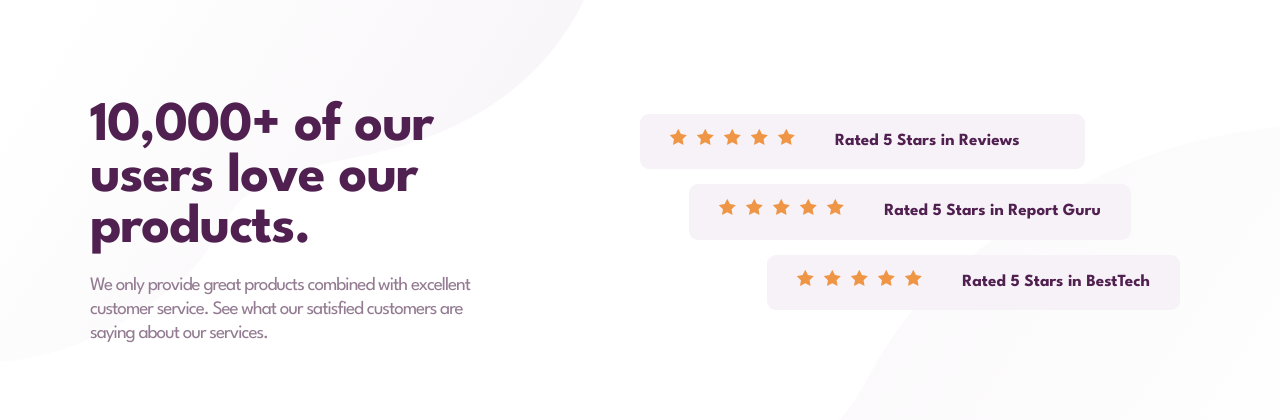
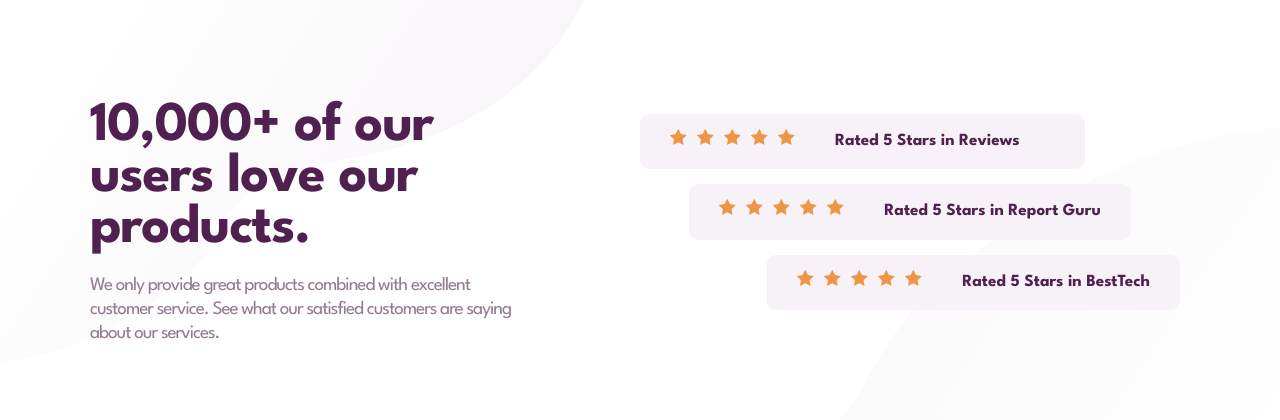
Before and after one commit to sung92/social-proof-section, a website built with Parcel: page index.html in a window 1280 px wide. Shown: the top 420 px of the page. Built offline with nearby package versions, Linux system fonts and the light colour scheme.

Commit message:
refactor

```diff
--- a/sass/components/_intro.scss
+++ b/sass/components/_intro.scss
@@ -36,7 +36,7 @@
     }
 
     .c-intro-heading-wrapper {
-        max-width: f.rem(420px);
+        max-width: f.rem(436px);
         text-align: left;
     }
 
```
Also changed, not shown: 1 other file.
